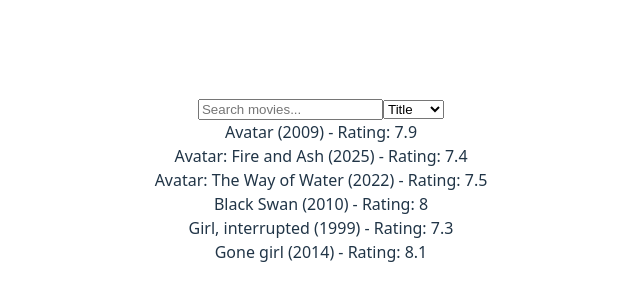
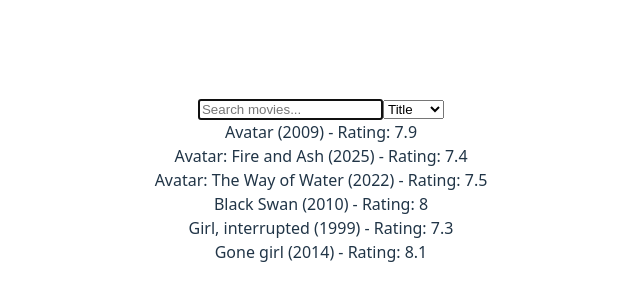
Before and after one commit to lvukad01/Internship-15-Movie-Explorer, a React (Vite) app: page /movies in a window 1280 px wide. Shown: the part 220-520 px from the top of the page, without its empty margins (319-959 px from the left). Built offline with nearby package versions, Linux system fonts and the light colour scheme; the HTML template or start-up script is replaced by a standard one.

Commit message:
UseRef for searchbar focus

```diff
--- a/src/pages/Movies.jsx
+++ b/src/pages/Movies.jsx
@@ -1,4 +1,4 @@
-import {useEffect, useState} from 'react'
+import {useEffect, useState, useRef,useMemo} from 'react'
 import { useNavigate } from 'react-router-dom'
 import moviesData from '../data/movies'
 
@@ -10,9 +10,28 @@ export default function Movies({favorites}){
   const [loading, setLoading]=useState(true)
   const [error, setError]=useState("")
   const [sortBy, setSortBy]=useState("title")
+
+  const searchRef=useRef(null)
+
   const navigate = useNavigate();
 
-  useEffect(()=>{
+    const filteredAndSorted = useMemo(()=>{
+        const filtered = movies.filter(movie =>
+      movie.title.toLowerCase().includes(search.toLowerCase())
+      );
+      const sorted=[...filtered]
+
+        if (sortBy === "title") {
+        sorted.sort((a, b) => a.title.localeCompare(b.title));
+        } else if (sortBy === "year") {
+        sorted.sort((a, b) => b.year - a.year);
+        } else if (sortBy === "rating") {
+        sorted.sort((a, b) => b.rating - a.rating);
+    }
+    return sorted
+    },[movies,search,sortBy])
+
+        useEffect(()=>{
     const timer=setTimeout(()=>{
         try{
             setMovies(moviesData)
@@ -24,33 +43,26 @@ export default function Movies({favorites}){
     },1000)
     return()=>clearTimeout(timer)
   },[])
+  useEffect(()=>{
+    searchRef.current?.focus()
 
-
-  const filtered = movies.filter(movie =>
-  movie.title.toLowerCase().includes(search.toLowerCase())
-);
-    const filteredAndSorted = [...filtered];
-
-    if (sortBy === "title") {
-        filteredAndSorted.sort((a, b) => a.title.localeCompare(b.title));
-        } else if (sortBy === "year") {
-        filteredAndSorted.sort((a, b) => b.year - a.year);
-        } else if (sortBy === "rating") {
-        filteredAndSorted.sort((a, b) => b.rating - a.rating);
-    }
-
+  })
   if(loading)
     return <p>Loading movies...</p>
 
   if(error)
     return <p>{error}</p>
 
+
+
   return  (
     <div className='Movies-wrapper'>
-        <input className='searchbar' type="text"
-        placeholder="Search movies..."
-        value={search}
-        onChange={(e)=>setSearch(e.target.value)}/>
+        <input
+          ref={searchRef}
+          type="text"
+          placeholder="Search movies..."
+          value={search}
+          onChange={(e) => setSearch(e.target.value)}/>
         <select value={sortBy} onChange={(e)=>setSortBy(e.target.value)}>
             <option value="title">Title</option>
             <option value="year">Year</option>
```
